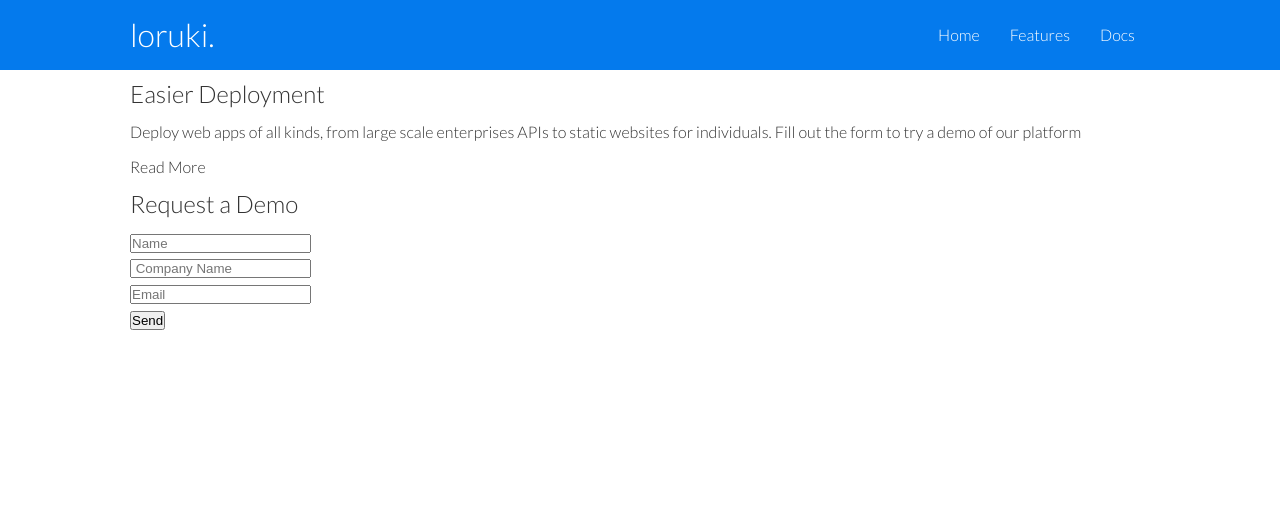
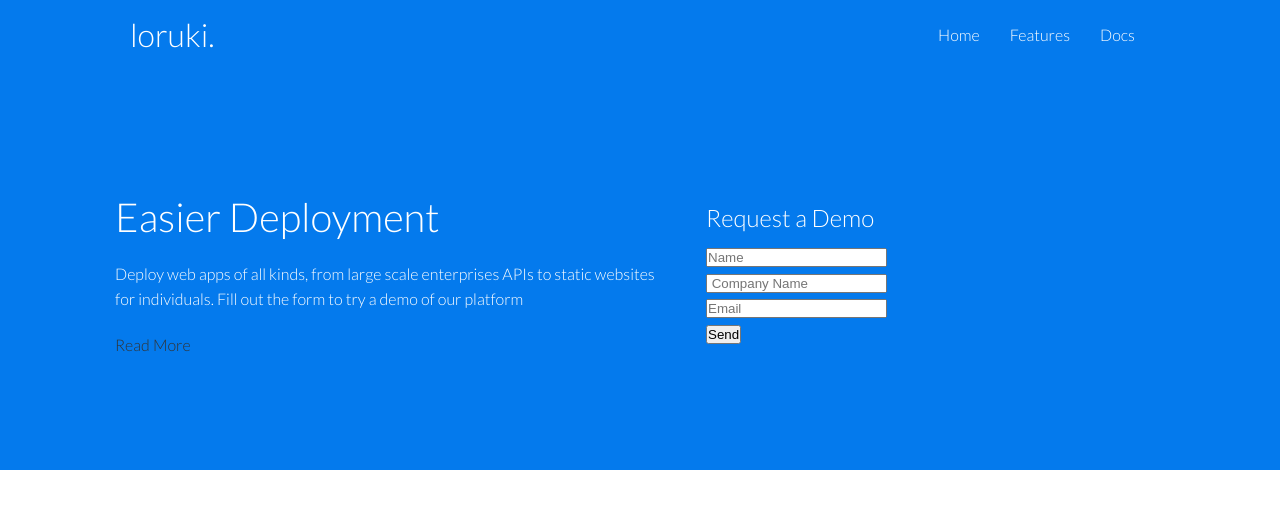
Before and after one commit to idungstanley/hosting_app, a plain HTML site: page index.html in a window 1280 px wide. Drawn offline with Linux system fonts and the light colour scheme.

Commit message:
added some style and gird properties to my page

```diff
--- a/style.css
+++ b/style.css
@@ -1,4 +1,7 @@
 @import url('https://fonts.googleapis.com/css2?family=Lato:wght@300&display=swap');
+:root{
+    --primary-color:#047aed;
+}
 *{
     box-sizing: border-box;
     padding: 0;
@@ -27,8 +30,9 @@ p{
 img{
     width: 100%;
 }
+/* nav bar styling */
 .navbar{
-    background-color: #047aed;
+    background-color: var(--primary-color);
     color: #fff;
     height: 70px;
 }
@@ -46,6 +50,25 @@ img{
 .navbar .flex{
     justify-content: space-between;
 }
+/* showcase */
+.showcase{
+    height: 400px;
+    background: var(--primary-color);
+    color: #fff;
+    position: relative;
+}
+.showcase h1{
+    font-size: 40px;
+}
+.showcase p{
+    margin: 20px 0;
+}
+.showcase .grid{
+    grid-template-columns: 55% 45%;
+    gap: 30px;
+}
+
+/* utilities */
 .container{
     max-width: 1100px;
     margin: 0 auto;
@@ -58,3 +81,11 @@ img{
     align-items: center;
     height: 100%;
 }
+.grid{
+    display: grid;
+    grid-template-columns: repeat(2,1fr);
+    gap: 20px;
+    justify-content: center;
+    align-items: center;
+    height: 100%;
+}
```
Also changed, not shown: index.html (+1 -1 lines).
